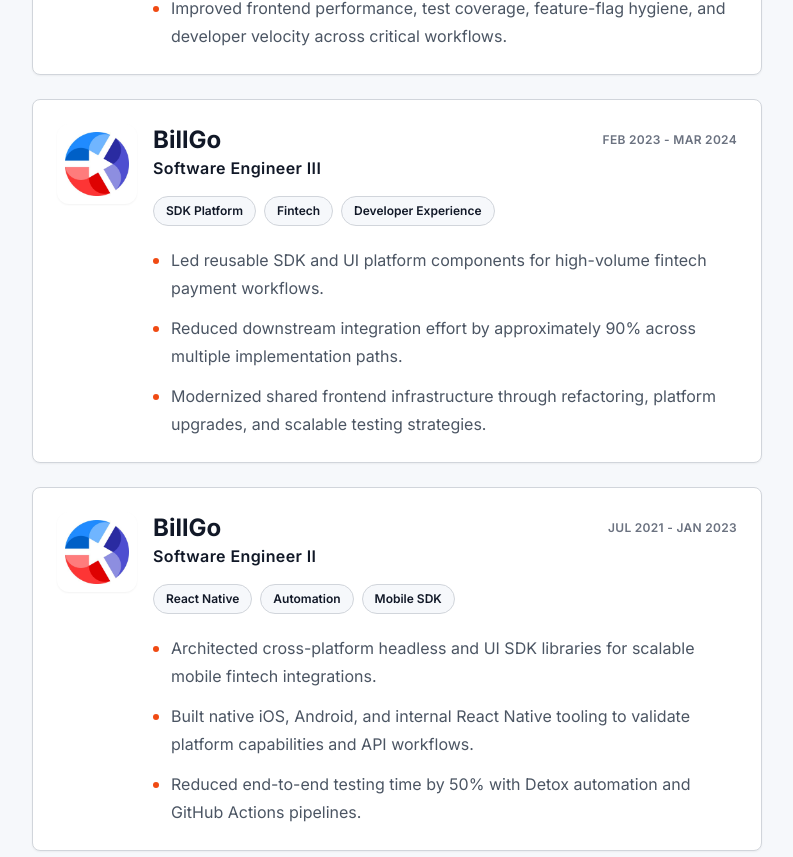
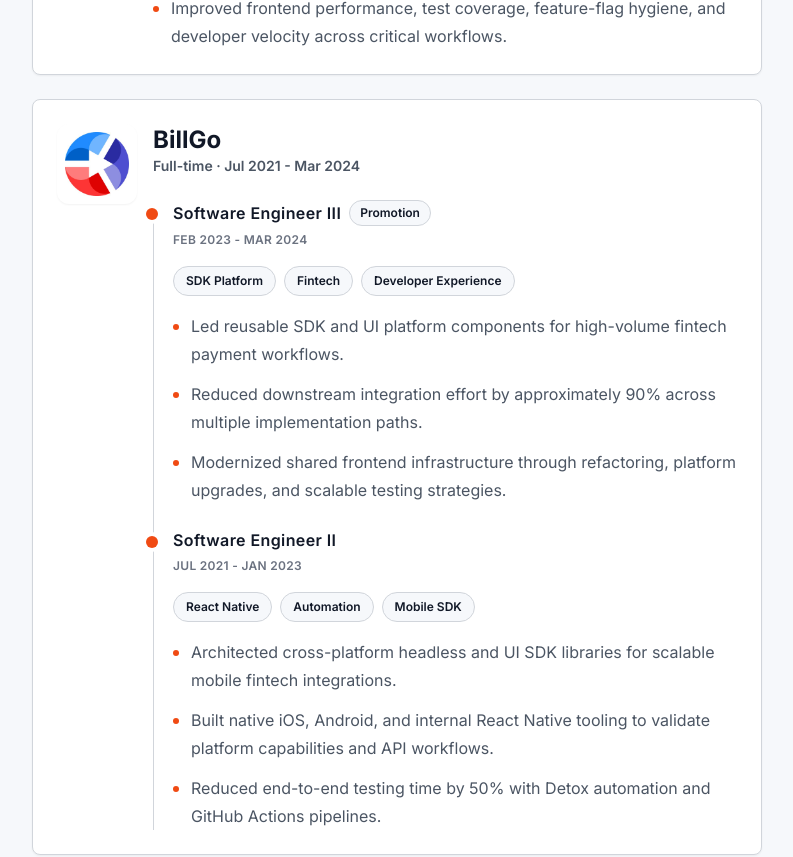
Before and after one commit to anshulkapoor018/portfolio, a Next.js app: page / in a window 1280 px wide. Shown: the part 840-1697 px from the top of the page, without its empty margins (370-1163 px from the left). Built offline with nearby package versions, Linux system fonts and the light colour scheme.

Commit message:
Group BillGo promotions in experience

```diff
--- a/src/app/components/ExperienceTimeline.tsx
+++ b/src/app/components/ExperienceTimeline.tsx
@@ -4,6 +4,18 @@ import LogoFrame from './LogoFrame';
 const ExperienceTimeline: React.FC<ExperienceTimelineProps> = ({ experienceData }) => {
   const featuredExperience = experienceData.filter((experience) => experience.featured);
   const earlierExperience = experienceData.filter((experience) => !experience.featured);
+
+  const featuredGroups = featuredExperience.reduce<Array<{ companyKey: string; roles: typeof featuredExperience }>>((groups, experience) => {
+    const companyKey = `${experience.company}-${experience.companyUrl}`;
+    const existingGroup = groups.find((group) => group.companyKey === companyKey);
+
+    if (existingGroup) {
+      existingGroup.roles.push(experience);
+      return groups;
+    }
+
+    return [...groups, { companyKey, roles: [experience] }];
+  }, []);
 
   const getDetails = (details: string) => (
     details
@@ -19,36 +31,48 @@ const ExperienceTimeline: React.FC<ExperienceTimelineProps> = ({ experienceData
                 <div className="col-span-12 sm:col-span-3">
                     <div className="portfolio-section-kicker mb-8 text-center before:mx-auto before:mb-5 before:block before:h-3 before:w-24 before:rounded-md sm:sticky sm:top-8 sm:mb-14 sm:text-left sm:before:mx-0">
                         <h3 className="portfolio-section-title">Experience</h3>
-                        <p className="portfolio-muted mt-4 text-sm leading-6">
-                          Selected platform work, condensed for fast scanning.
-                        </p>
                     </div>
                 </div>
                 <div className="relative col-span-12 sm:col-span-9">
                     <div className="space-y-6">
-                        {featuredExperience.map((experience, index) => (
+                        {featuredGroups.map(({ companyKey, roles }) => {
+                          const companyExperience = roles[0];
+                          const isPromotionGroup = roles.length > 1;
+                          const firstRole = roles[0];
+                          const lastRole = roles[roles.length - 1];
+
+                          return (
                             <article
-                              key={`${experience.company}-${experience.position}-${index}`}
+                              key={companyKey}
                               className="portfolio-card p-5 sm:p-6"
                             >
                               <div className="flex flex-col gap-4 sm:flex-row sm:items-start">
-                                <LogoFrame src={experience.logo} alt={`${experience.company} logo`} />
+                                <LogoFrame src={companyExperience.logo} alt={`${companyExperience.company} logo`} />
                                 <div className="min-w-0 flex-1">
                                   <div className="flex flex-col gap-1 sm:flex-row sm:items-start sm:justify-between">
                                     <div>
-                                      <a href={experience.companyUrl} target="_blank" rel="noopener noreferrer" className="portfolio-link text-2xl font-bold tracking-normal hover:underline">
-                                        {experience.company}
+                                      <a href={companyExperience.companyUrl} target="_blank" rel="noopener noreferrer" className="portfolio-link text-2xl font-bold tracking-normal hover:underline">
+                                        {companyExperience.company}
                                       </a>
-                                      <h4 className="font-semibold tracking-wide">{experience.position}</h4>
+                                      {isPromotionGroup && (
+                                        <p className="portfolio-muted text-sm font-semibold">
+                                          Full-time · {lastRole.dateStart} - {firstRole.dateEnd}
+                                        </p>
+                                      )}
                                     </div>
+                                    {!isPromotionGroup && (
                                       <time className="portfolio-subtle text-xs font-semibold tracking-wide uppercase sm:pt-2">
-                                      {experience.dateStart} - {experience.dateEnd}
+                                        {firstRole.dateStart} - {firstRole.dateEnd}
                                       </time>
+                                    )}
                                   </div>
 
-                                  {experience.tags && (
+                                  {!isPromotionGroup && (
+                                    <>
+                                      <h4 className="font-semibold tracking-wide">{firstRole.position}</h4>
+                                      {firstRole.tags && (
                                         <div className="mt-4 flex flex-wrap gap-2">
-                                      {experience.tags.map((tag) => (
+                                          {firstRole.tags.map((tag) => (
                                             <span
                                               key={tag}
                                               className="portfolio-chip px-3 py-1.5 text-xs"
@@ -60,17 +84,78 @@ const ExperienceTimeline: React.FC<ExperienceTimelineProps> = ({ experienceData
                                       )}
 
                                       <ul className="portfolio-muted mt-5 space-y-3">
-                                    {getDetails(experience.experienceDetails).map((detail, index) => (
+                                        {getDetails(firstRole.experienceDetails).map((detail, index) => (
                                           <li key={index} className="flex gap-3 leading-7">
                                             <span className="mt-3 h-1.5 w-1.5 flex-none rounded-full" style={{ background: 'var(--portfolio-accent)' }} />
                                             <span>{detail}</span>
                                           </li>
                                         ))}
                                       </ul>
+                                    </>
+                                  )}
+
+                                  {isPromotionGroup && (
+                                    <div className="relative mt-6 space-y-6 pl-5">
+                                      <span
+                                        className="absolute bottom-0 left-0 top-2 w-px"
+                                        style={{ background: 'var(--portfolio-line)' }}
+                                        aria-hidden="true"
+                                      />
+                                      {roles.map((role, index) => (
+                                        <div key={`${role.position}-${role.dateStart}`} className="relative">
+                                          <span
+                                            className="absolute -left-[27px] top-2 h-3 w-3 rounded-full"
+                                            style={{
+                                              background: 'var(--portfolio-accent)',
+                                              boxShadow: '0 0 0 4px var(--portfolio-surface)',
+                                            }}
+                                          />
+                                          <div className="flex flex-col gap-2 sm:flex-row sm:items-start sm:justify-between">
+                                            <div>
+                                              <div className="flex flex-wrap items-center gap-2">
+                                                <h4 className="font-semibold tracking-wide">{role.position}</h4>
+                                                {index === 0 && (
+                                                  <span className="portfolio-chip px-2.5 py-1 text-xs">
+                                                    Promotion
+                                                  </span>
+                                                )}
+                                              </div>
+                                              <time className="portfolio-subtle text-xs font-semibold tracking-wide uppercase">
+                                                {role.dateStart} - {role.dateEnd}
+                                              </time>
+                                            </div>
+                                          </div>
+
+                                          {role.tags && (
+                                            <div className="mt-4 flex flex-wrap gap-2">
+                                              {role.tags.map((tag) => (
+                                                <span
+                                                  key={tag}
+                                                  className="portfolio-chip px-3 py-1.5 text-xs"
+                                                >
+                                                  {tag}
+                                                </span>
+                                              ))}
+                                            </div>
+                                          )}
+
+                                          <ul className="portfolio-muted mt-4 space-y-3">
+                                            {getDetails(role.experienceDetails).map((detail, detailIndex) => (
+                                              <li key={detailIndex} className="flex gap-3 leading-7">
+                                                <span className="mt-3 h-1.5 w-1.5 flex-none rounded-full" style={{ background: 'var(--portfolio-accent)' }} />
+                                                <span>{detail}</span>
+                                              </li>
+                                            ))}
+                                          </ul>
+                                        </div>
+                                      ))}
+                                    </div>
+                                  )}
                                 </div>
                               </div>
                             </article>
-                        ))}
+                          );
+                        })}
 
                         <div className="pt-4">
                           <h4 className="text-xl font-bold tracking-normal">Earlier Experience</h4>
```
Lines whose indentation alone changed are shown as unchanged.
